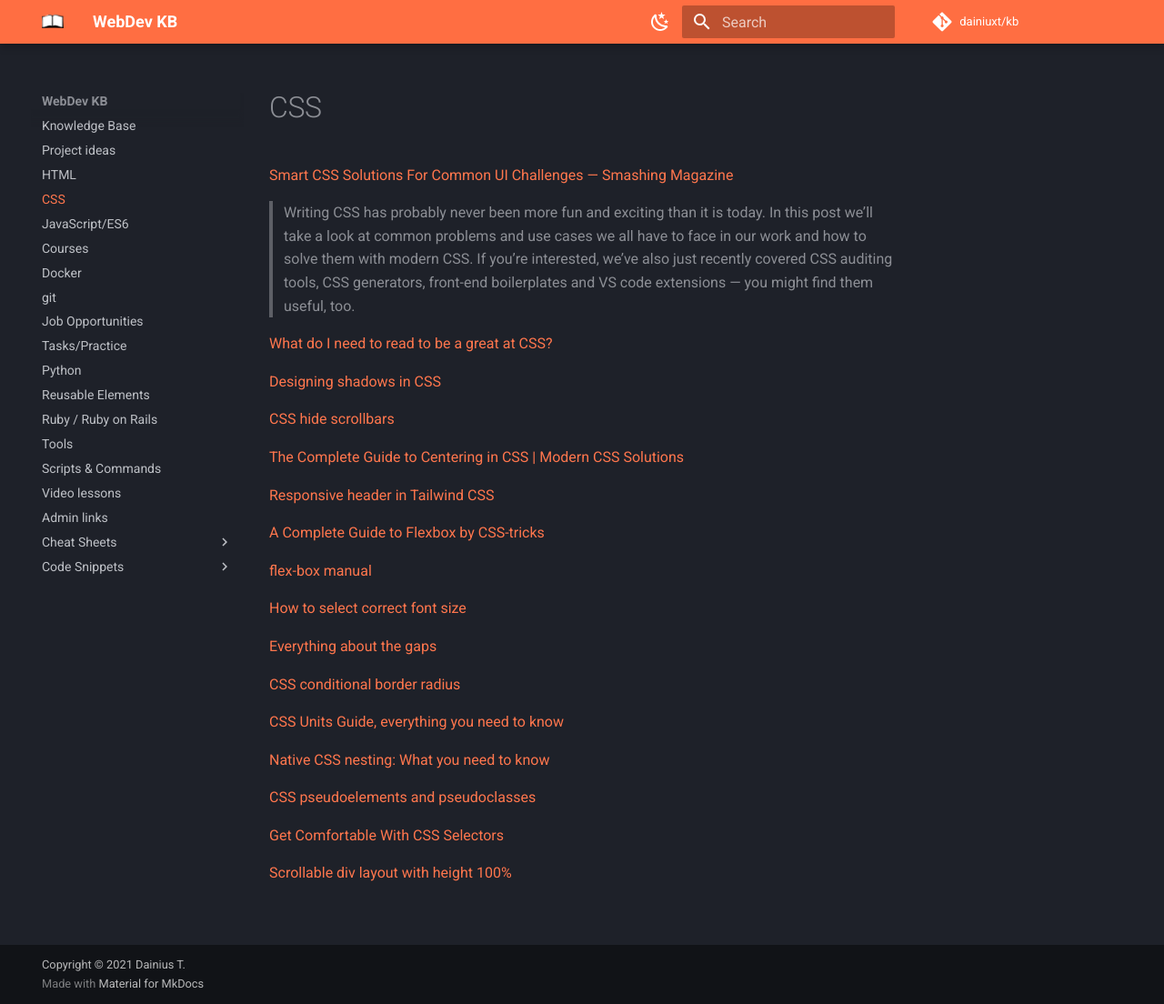
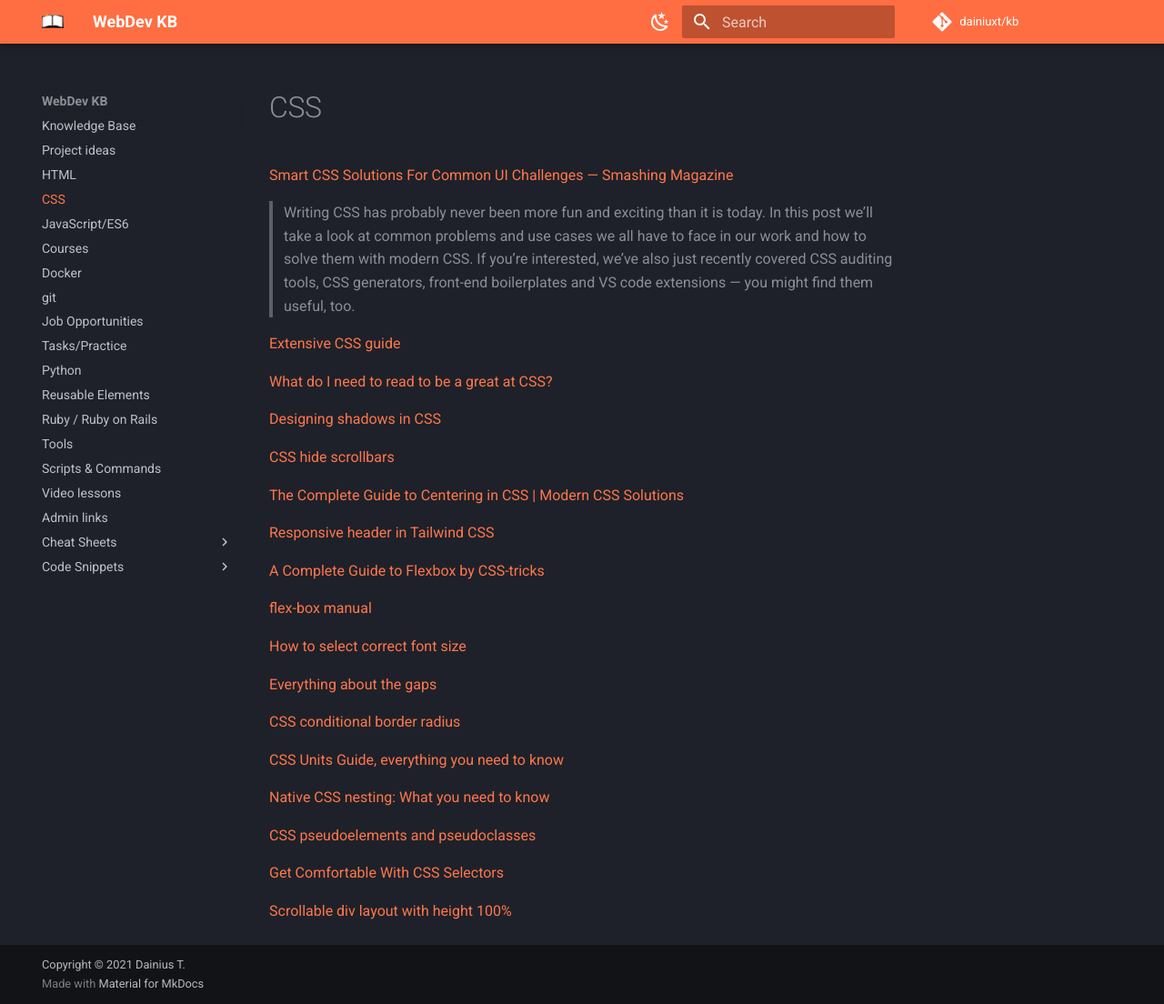
Before and after one commit to dainiuxt/kb, an MkDocs documentation site: the page built from docs/02CSS.md, in a window 1280 px wide and 1104 px high. Shown: the whole window at 91% size. Built offline with MkDocs 1.6.1 and Material for MkDocs 9.7.7, drawn with Linux system fonts in a browser that asks for light colours; comment, search, counter and statistics services are not loaded.

Commit message:
add defensive CSS guide

```diff
--- a/docs/02CSS.md
+++ b/docs/02CSS.md
@@ -3,6 +3,8 @@
 [Smart CSS Solutions For Common UI Challenges — Smashing Magazine](https://www.smashingmagazine.com/2021/10/modern-css-solutions-for-common-problems/)
 
 > Writing CSS has probably never been more fun and exciting than it is today. In this post we’ll take a look at common problems and use cases we all have to face in our work and how to solve them with modern CSS. If you’re interested, we’ve also just recently covered CSS auditing tools, CSS generators, front-end boilerplates and VS code extensions — you might find them useful, too.
+
+[Extensive CSS guide](https://ishadeed.com/article/defensive-css/)
 
 [What do I need to read to be a great at CSS?](https://www.baldurbjarnason.com/2021/what-do-i-need-to-read-to-be-a-css-dev/)
 
```
Also changed, not shown: docs/01HTML.md (+1 -2 lines).
